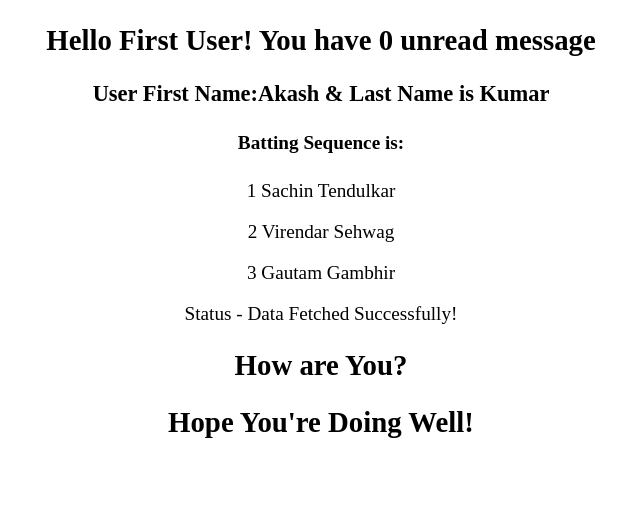
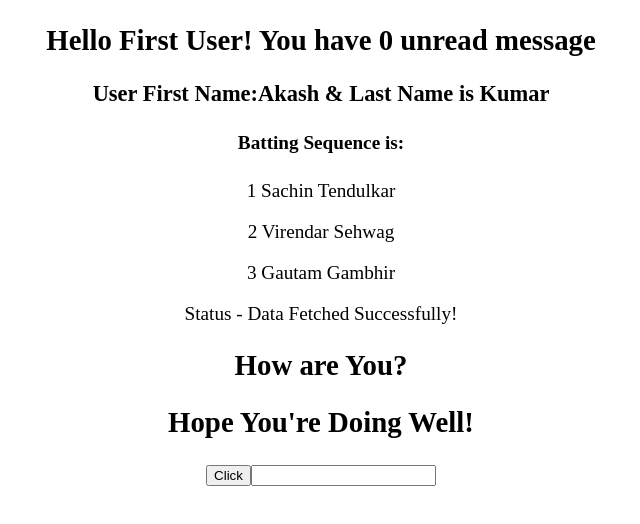
Before and after one commit to akash1kumar20/React-Ts_practice, a React (Vite) app in the folder react-typescript-project/: page / in a window 1280 px wide. Shown: the top 524 px of the page, without its empty margins (319-959 px from the left). Built offline with nearby package versions, Linux system fonts and the light colour scheme.

Commit message:
Event Passed As Props

```diff
--- a/react-typescript-project/src/App.tsx
+++ b/react-typescript-project/src/App.tsx
@@ -1,5 +1,7 @@
+import Buttox from "./components/Buttox";
 import Greet from "./components/Greet";
 import Heading from "./components/Heading";
+import Input from "./components/Input";
 import Oscar from "./components/Oscar";
 import Person from "./components/Person";
 import PersonList from "./components/PersonList";
@@ -32,6 +34,10 @@
       <Oscar>
         <Heading>Hope You're Doing Well!</Heading>
       </Oscar>
+      <Buttox
+        handleClick={(event, id) => console.log("Button Clicked", event, id)}
+      />
+      <Input handleChange={(event) => console.log(event)} value="" />
     </div>
   );
 };
--- /dev/null
+++ b/react-typescript-project/src/components/Buttox.tsx
@@ -0,0 +1,12 @@
+import React from "react";
+
+type ButtonProps = {
+  handleClick: (event: React.MouseEvent<HTMLButtonElement>, id: number) => void;
+};
+const Buttox = (props: ButtonProps) => {
+  return (
+    <button onClick={(event) => props.handleClick(event, 1)}>Click</button>
+  );
+};
+
+export default Buttox;
--- /dev/null
+++ b/react-typescript-project/src/components/Input.tsx
@@ -0,0 +1,13 @@
+import React from "react";
+
+type InputProps = {
+  value: string;
+  handleChange: (event: React.ChangeEvent<HTMLInputElement>) => void;
+};
+const Input = (props: InputProps) => {
+  return (
+    <input type="text" value={props.value} onChange={props.handleChange} />
+  );
+};
+
+export default Input;
```
